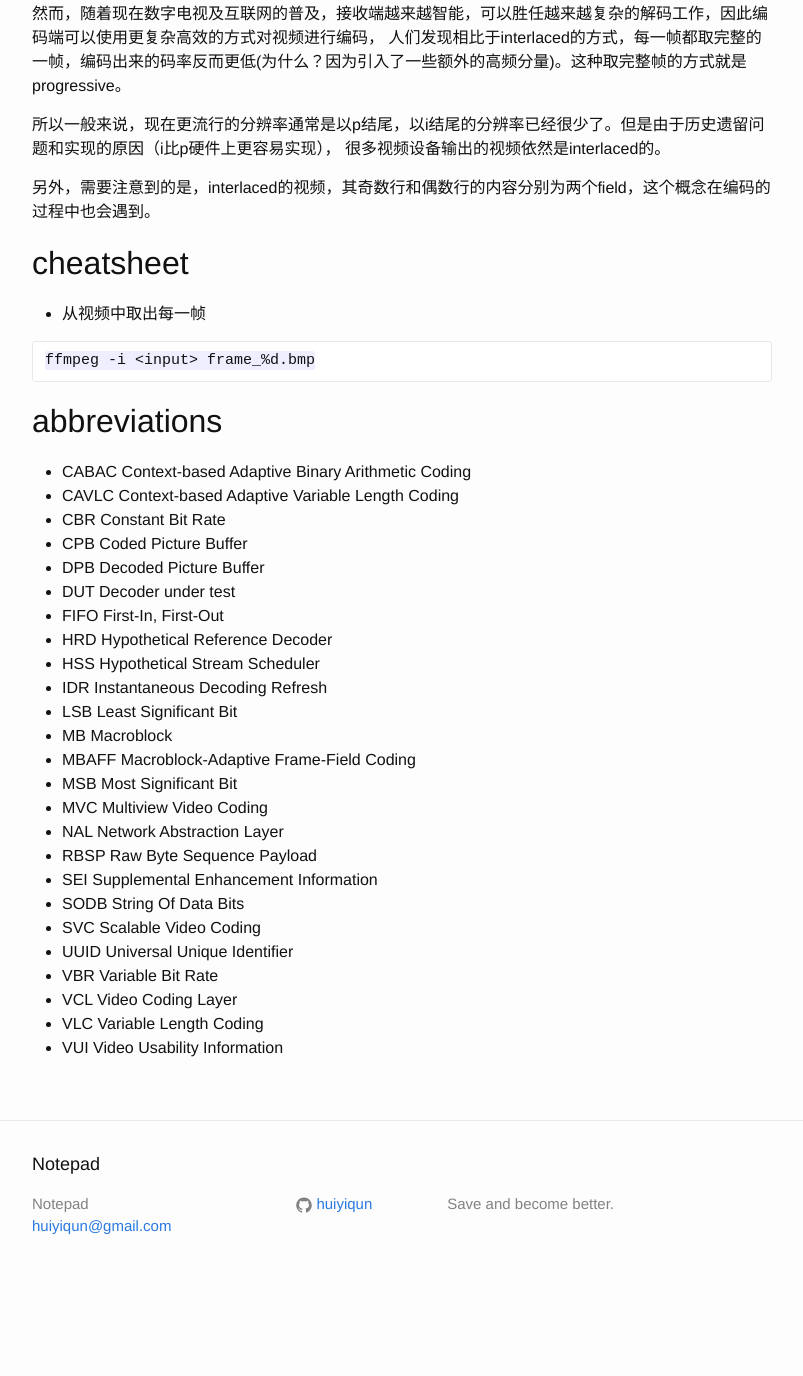
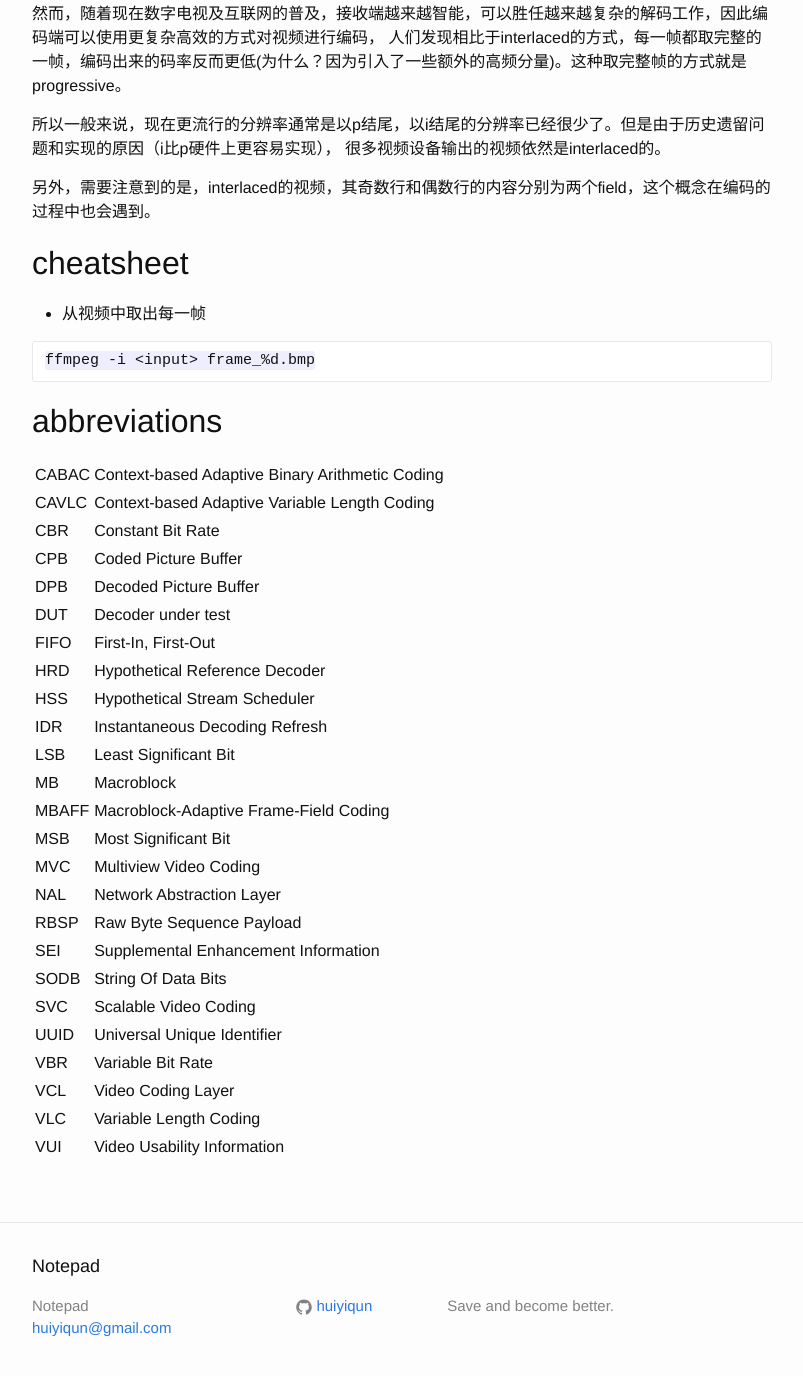
Before and after one commit to huiyiqun/blog, a Jekyll site: the page built from _posts/2016-10-31-notes-about-media-streams.markdown, in a window 1280 px wide and 1400 px high, scrolled down 1699 px. Shown: the top 1376 px of the window, without its empty margins (238-1041 px from the left). Built offline with Jekyll 4.4.1, drawn with Linux system fonts in a browser that asks for light colours; formulas are drawn with MathJax 3; comment, search, counter and statistics services are not loaded; before the commit the page ends 2997 px from its top, so only the background shows below that.

Commit message:
list to table

```diff
--- a/_posts/2016-10-31-notes-about-media-streams.markdown
+++ b/_posts/2016-10-31-notes-about-media-streams.markdown
@@ -93,28 +93,28 @@ ffmpeg -i <input> frame_%d.bmp
 
 ## abbreviations
 
-* CABAC Context-based Adaptive Binary Arithmetic Coding
-* CAVLC Context-based Adaptive Variable Length Coding
-* CBR Constant Bit Rate
-* CPB Coded Picture Buffer
-* DPB Decoded Picture Buffer
-* DUT Decoder under test
-* FIFO First-In, First-Out
-* HRD Hypothetical Reference Decoder
-* HSS Hypothetical Stream Scheduler
-* IDR Instantaneous Decoding Refresh
-* LSB Least Significant Bit
-* MB Macroblock
-* MBAFF Macroblock-Adaptive Frame-Field Coding
-* MSB Most Significant Bit
-* MVC Multiview Video Coding
-* NAL Network Abstraction Layer
-* RBSP Raw Byte Sequence Payload
-* SEI Supplemental Enhancement Information
-* SODB String Of Data Bits
-* SVC Scalable Video Coding
-* UUID Universal Unique Identifier
-* VBR Variable Bit Rate
-* VCL Video Coding Layer
-* VLC Variable Length Coding
-* VUI Video Usability Information
+| CABAC | Context-based Adaptive Binary Arithmetic Coding |
+| CAVLC | Context-based Adaptive Variable Length Coding |
+| CBR   | Constant Bit Rate |
+| CPB   | Coded Picture Buffer |
+| DPB   | Decoded Picture Buffer |
+| DUT   | Decoder under test |
+| FIFO  | First-In, First-Out |
+| HRD   | Hypothetical Reference Decoder |
+| HSS   | Hypothetical Stream Scheduler |
+| IDR   | Instantaneous Decoding Refresh |
+| LSB   | Least Significant Bit |
+| MB    | Macroblock |
+| MBAFF | Macroblock-Adaptive Frame-Field Coding |
+| MSB   | Most Significant Bit |
+| MVC   | Multiview Video Coding |
+| NAL   | Network Abstraction Layer  |
+| RBSP  | Raw Byte Sequence Payload |
+| SEI   | Supplemental Enhancement Information |
+| SODB  | String Of Data Bits |
+| SVC   | Scalable Video Coding |
+| UUID  | Universal Unique Identifier |
+| VBR   | Variable Bit Rate |
+| VCL   | Video Coding Layer |
+| VLC   | Variable Length Coding |
+| VUI   | Video Usability Information  |
```
